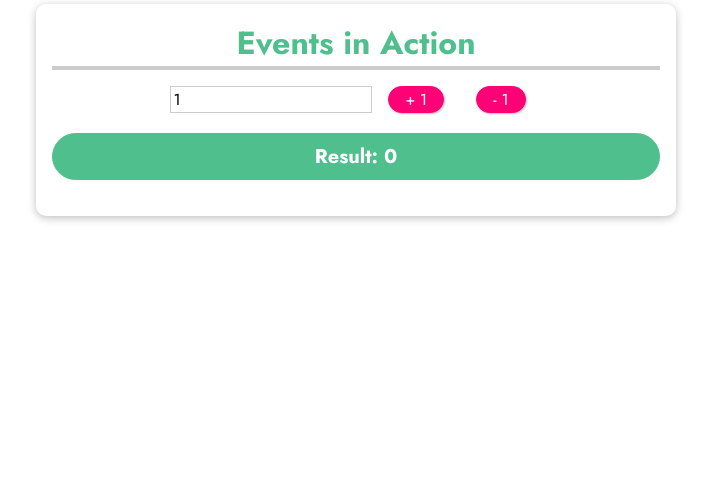
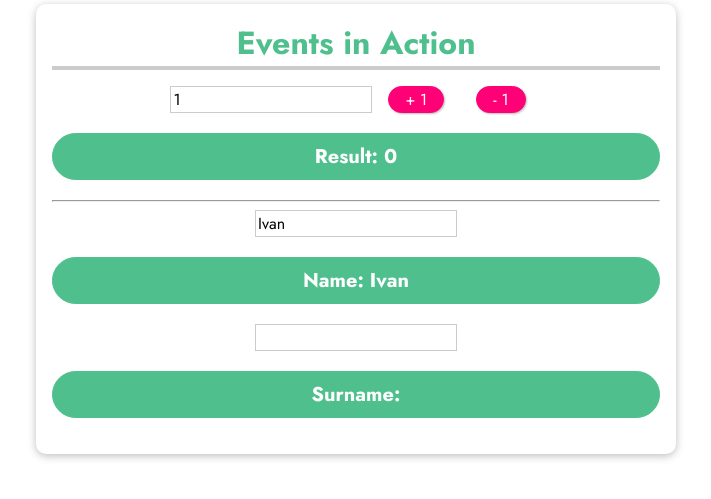
Before and after one commit to Vangoda/VueJS-practice, a PHP site: page / in a window 1280 px wide. Shown: the part 213-712 px from the top of the page, without its empty margins (284-995 px from the left). Run offline with PHP 8.4, Linux system fonts and the light colour scheme.

Commit message:
Setup dynamic text via v-model and v-on

```diff
--- a/assets/dist/js/app.min.js
+++ b/assets/dist/js/app.min.js
@@ -1,2 +1,2 @@
-!function t(u,o,i){function c(r,e){if(!o[r]){if(!u[r]){var n="function"==typeof require&&require;if(!e&&n)return n(r,!0);if(f)return f(r,!0);throw(e=new Error("Cannot find module '"+r+"'")).code="MODULE_NOT_FOUND",e}n=o[r]={exports:{}},u[r][0].call(n.exports,function(e){return c(u[r][1][e]||e)},n,n.exports,t,u,o,i)}return o[r].exports}for(var f="function"==typeof require&&require,e=0;e<i.length;e++)c(i[e]);return c}({1:[function(e,r,n){"use strict";Vue.createApp({data:function(){return{counter:0,number:1}},methods:{increment:function(){this.counter+=this.number},decrement:function(){this.counter-=this.number}}}).mount("#events")},{}]},{},[1]);
+!function t(u,o,i){function c(n,e){if(!o[n]){if(!u[n]){var r="function"==typeof require&&require;if(!e&&r)return r(n,!0);if(f)return f(n,!0);throw(e=new Error("Cannot find module '"+n+"'")).code="MODULE_NOT_FOUND",e}r=o[n]={exports:{}},u[n][0].call(r.exports,function(e){return c(u[n][1][e]||e)},r,r.exports,t,u,o,i)}return o[n].exports}for(var f="function"==typeof require&&require,e=0;e<i.length;e++)c(i[e]);return c}({1:[function(e,n,r){"use strict";Vue.createApp({data:function(){return{counter:0,number:1,name:"Ivan",surname:""}},methods:{increment:function(){this.counter+=this.number},decrement:function(){this.counter-=this.number},setSurname:function(e){this.surname=e.target.value}}}).mount("#events")},{}]},{},[1]);
 //# sourceMappingURL=app.min.js.map
--- a/index.php
+++ b/index.php
@@ -28,6 +28,11 @@
     <button v-on:click="increment">+ {{number}}</button>
     <button v-on:click="decrement">- {{number}}</button>
     <p>Result: {{ counter }}</p>
+    <hr>
+    <input type="text" v-model="name">
+    <p>Name: {{name}}</p>
+    <input type="text" v-on:input="setSurname">
+    <p>Surname: {{surname}}</p>
   </section>
 </body>
 
```
Also changed, not shown: assets/src/js/app.js (+6 -1 lines), 1 other file.
